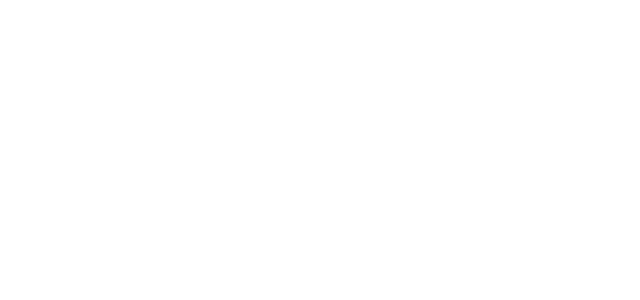
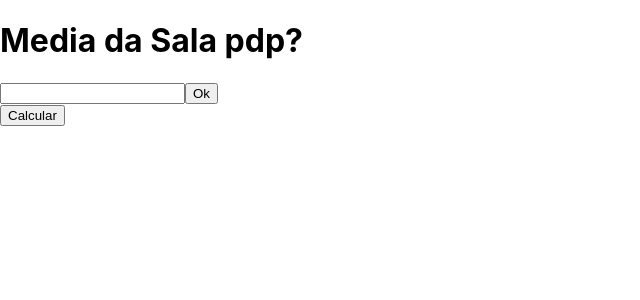
Before and after one commit to JuanVictor62/prova-07-10, a React (Create React App) app in the folder site/: page /mediaSala in a window 1280 px wide. Before the commit this address had no page. Shown: the top 300 px of the page, without its empty margins (0-640 px from the left). Built offline with nearby package versions, Linux system fonts and the light colour scheme.

Commit message:
media Sala

```diff
--- a/site/src/App.js
+++ b/site/src/App.js
@@ -16,7 +16,8 @@
           <a href='/contarAte' >Contar até</a>
           <a href='/linha' >Linhas com Asteriscos</a>
           <a href='/retangulo' >Retangulo</a>
-          <a href='/cafe' >Quero Cafe Caralho</a>
+          <a href='/cafe' >Quero Cafe</a>
+          <a href='/mediaSala' > Media Sala</a>
 
     </div>
   );
--- /dev/null
+++ b/site/src/mediaSala/index.js
@@ -0,0 +1,82 @@
+import './index.scss'
+import { useState } from 'react'
+
+export default function Index(){
+    const [ alunos, setAlunos ] = useState();
+    const [ qtdAlunos, setQtdAlunos] = useState();
+    const [ resp, setResp] = useState([]);
+    const [ nota, setNota] = useState();
+    const [ notas, setNotas] = useState();
+
+    const [total, setTotal] = useState();
+
+    function mediaSala(){
+    let mediaSala = 0;
+    let resp = [];
+    for(let x = 1; x <= qtdAlunos; x++){
+        resp = [...resp, x];
+        setResp(resp);
+    }
+
+    console.log(resp);
+    return [resp];
+
+    function adicionarNotas(){
+        let n = nota;
+        return setNotas(...notas, n)
+
+    }
+
+    // mediaSala = [...alunos, alunos + alunos] / alunos;
+    // let mediaSala = resp.reduce(() =>)
+
+    // const valorInicial = 0;
+    // const somaInicial = resp.reduce(
+    // (valorFinal, valorAtual ) => valorFinal + valorAtual,
+    // valorInicial
+    // );
+
+    // let soma = alunos.reduce(function(soma, resp) {
+    //     return soma + resp;
+    // });
+
+}
+
+function calcular(){
+    let soma = 0;
+    for(var i = 0; i < resp.length; i++) {
+        soma += resp[i];
+        setTotal(soma);
+    }
+    let resultado = soma / qtdAlunos;
+    setTotal(resultado)
+}
+
+
+
+    return(
+        <main>
+            <div>
+                <h1> Media da Sala pdp?</h1>
+            </div>
+
+            <div>
+                <input value={qtdAlunos} onChange={e => setQtdAlunos(e.target.value)} />
+                <button onClick={mediaSala} >Ok</button>
+            </div>
+
+            {resp.map((item, i) =>
+                <div>
+                    <p>Aluno {i + 1} : </p>
+                    <input value={nota} onChange={e => setNota(adicionarNotas((e.target.value)))} />
+                </div>
+            )}
+
+                <button onClick={calcular} >Calcular</button>
+
+                <div>
+                    {total}
+                </div>
+        </main>
+    )
+}
--- a/site/src/routes.js
+++ b/site/src/routes.js
@@ -13,6 +13,7 @@
 import Linha from './linha'
 import Retangulo from './retangulo'
 import Cafe from './queroCafé'
+import MediaSala from './mediaSala'
 
 export default function index(){
     return(
@@ -31,6 +32,7 @@
             <Route path='/linha' element={< Linha />} />
             <Route path='/retangulo' element={< Retangulo />} />
             <Route path='/cafe' element={< Cafe />} />
+            <Route path='/mediaSala' element={< MediaSala />}/>
         </Routes>
     </BrowserRouter>
     )
```
Also changed, not shown: site/src/mediaSala/index.scss (added), 2 other files (tests, documents, lock files or other folders).
